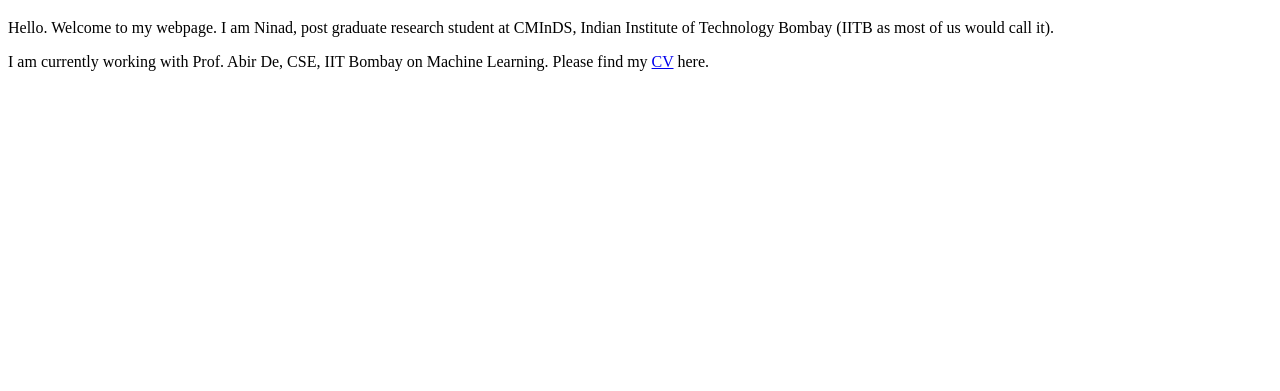
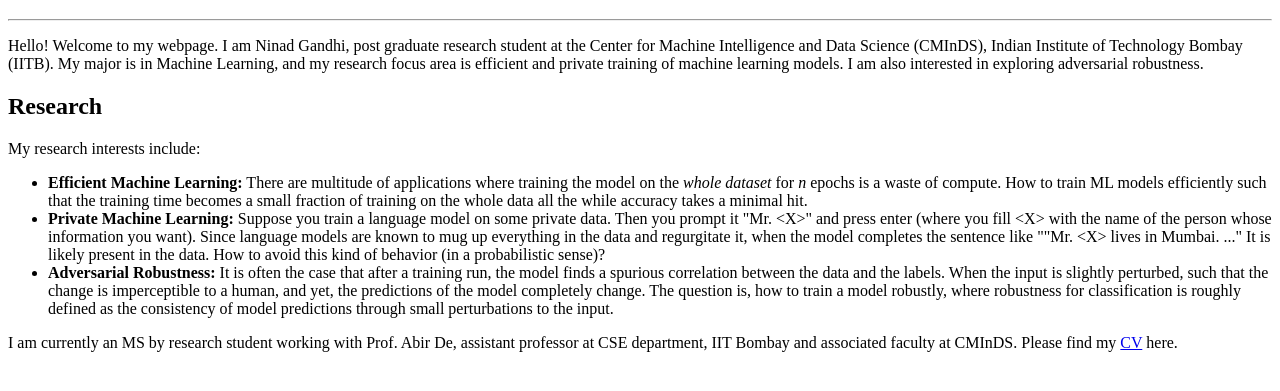
Before and after one commit to Ninyo97/ninyo97.github.io, a plain HTML site: page index.html in a window 1280 px wide. Shown: the part 61-452 px from the top of the page. Drawn offline with Linux system fonts and the light colour scheme.

Commit message:
Added Research Interests

```diff
--- a/index.html
+++ b/index.html
@@ -3,14 +3,25 @@
     <body>
 
         <h1>Ninad Gandhi</h1>
+        <hr>
         <p>
-            Hello. Welcome to my webpage. I am Ninad, post graduate research student at
-            CMInDS, Indian Institute of Technology Bombay (IITB as most of us would call it).
+            Hello! Welcome to my webpage. I am Ninad Gandhi, post graduate research student at the Center for Machine Intelligence and Data Science (CMInDS), Indian Institute of Technology Bombay (IITB). My major is in Machine Learning, and my research focus area is efficient and private training of machine learning models. I am also interested in exploring adversarial robustness.
         </p>
+
+        <h2>Research</h2>
         <p>
-            I am currently working with Prof. Abir De, CSE, IIT Bombay on Machine Learning.
-            Please find my <a href="CV_Ninad.pdf">CV</a> here.
-	</p>
+            My research interests include:
+            <ul>
+                <li><b>Efficient Machine Learning:</b> There are multitude of applications where training the model on the <i>whole dataset</i> for <i>n</i> epochs is a waste of compute. How to train ML models efficiently such that the training time becomes a small fraction of training on the whole data all the while accuracy takes a minimal hit.</li>
+                <li><b>Private Machine Learning:</b> Suppose you train a language model on some private data. Then you prompt it "Mr. &ltX&gt" and press enter (where you fill &ltX&gt with the name of the person whose information you want). Since language models are known to mug up everything in the data and regurgitate it, when the model completes the sentence like ""Mr. &ltX&gt lives in Mumbai. ..." It is likely present in the data. How to avoid this kind of behavior (in a probabilistic sense)?</li>
+                <li><b>Adversarial Robustness:</b> It is often the case that after a training run, the model finds a spurious correlation between the data and the labels. When the input is slightly perturbed, such that the change is imperceptible to a human, and yet, the predictions of the model completely change. The question is, how to train a model robustly, where robustness for classification is roughly defined as the consistency of model predictions through small perturbations to the input.</li>
+            </ul>
+        </p>
+
+
+        <p>
+            I am currently an MS by research student working with Prof. Abir De, assistant professor at CSE department, IIT Bombay and associated faculty at CMInDS. Please find my <a href="CV_Ninad.pdf">CV</a> here.
+        </p>
 
 
     </body>
```
